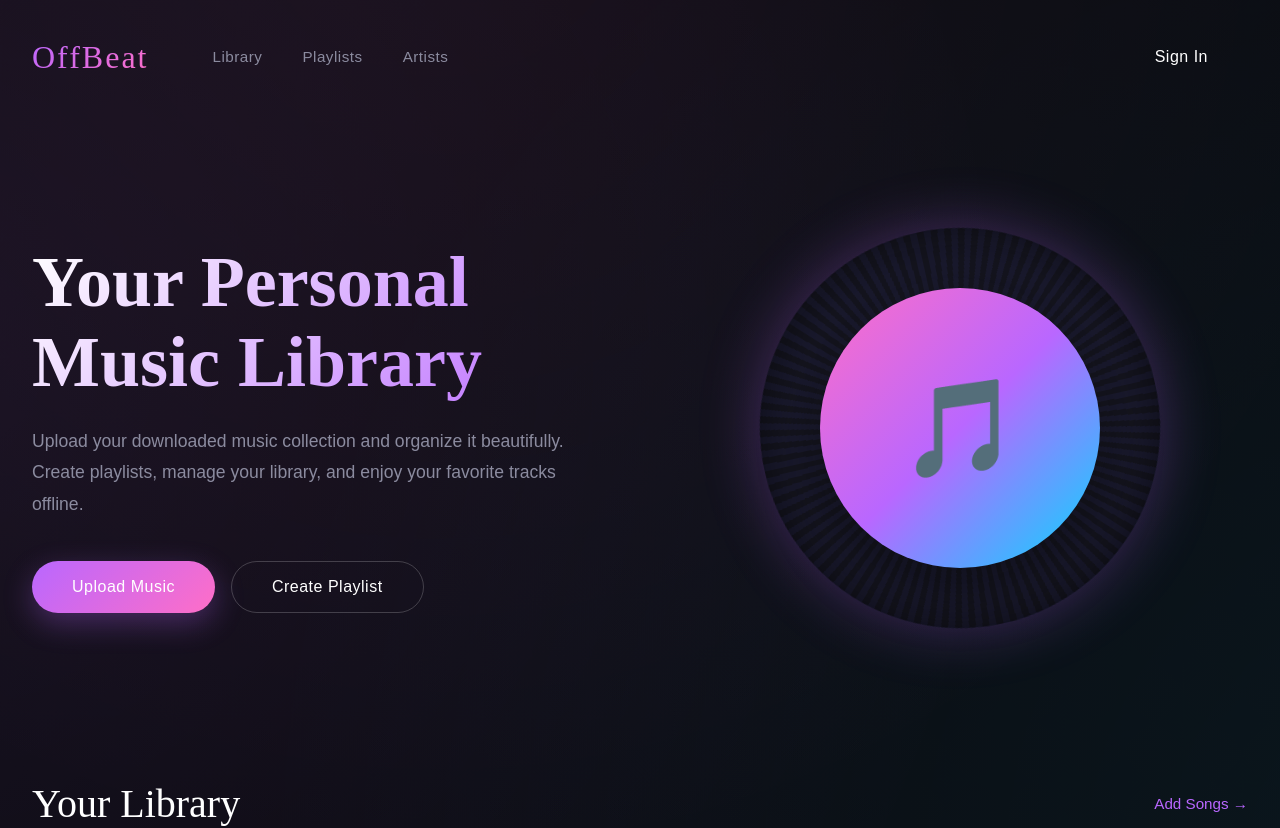
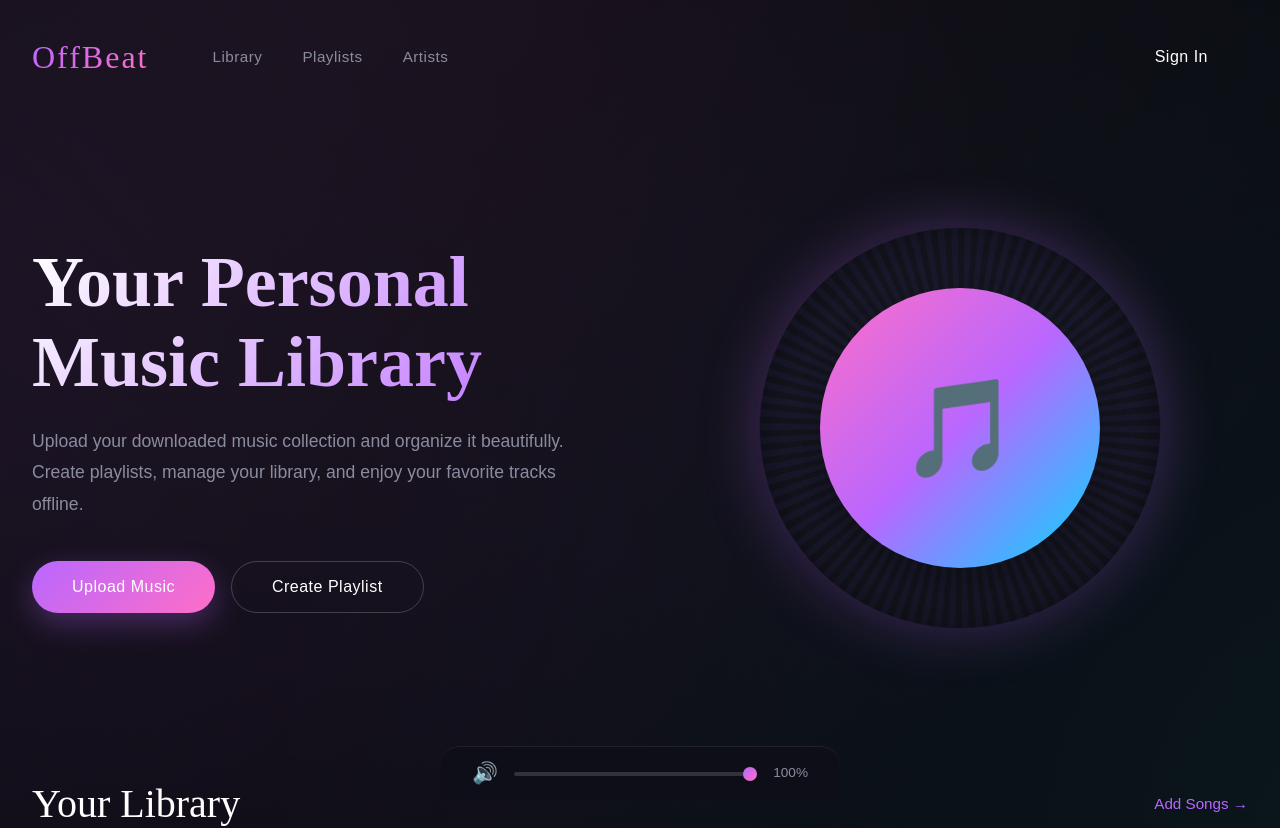
Before and after one commit to TrentGeno/MusicAppCapstoneSpr26, a React (Vite) app in the folder frontend/: page / in a window 1280 px wide. Shown: the top 828 px of the page. Built offline with nearby package versions, Linux system fonts and the light colour scheme.

Commit message:
Adding a mute button and volume slider

```diff
--- a/frontend/src/App.css
+++ b/frontend/src/App.css
@@ -438,6 +438,59 @@ nav a:hover::after {
     background: var(--bg-card);
     border-radius: 20px;
     border: 1px dashed rgba(255, 255, 255, 0.1);
+}
+.soundbar {
+  position: fixed;
+  bottom: 0;
+  left: 0;
+  width: 100%;
+  background: rgba(15, 15, 25, 0.95);
+  backdrop-filter: blur(20px);
+  border-top: 1px solid rgba(255, 255, 255, 0.08);
+  padding: 1rem 2rem;
+  display: flex;
+  align-items: center;
+  gap: 1rem;
+  z-index: 999;
+  max-width: 400px;
+  left: 50%;
+  transform: translateX(-50%);
+  border-radius: 20px 20px 0 0;
+}
+
+.mute-btn {
+  background: none;
+  border: none;
+  cursor: pointer;
+  font-size: 1.3rem;
+  padding: 0;
+  line-height: 1;
+}
+
+.volume-slider {
+  flex: 1;
+  -webkit-appearance: none;
+  height: 4px;
+  border-radius: 2px;
+  background: rgba(255, 255, 255, 0.15);
+  outline: none;
+  cursor: pointer;
+}
+
+.volume-slider::-webkit-slider-thumb {
+  -webkit-appearance: none;
+  width: 14px;
+  height: 14px;
+  border-radius: 50%;
+  background: linear-gradient(135deg, var(--accent-purple), var(--accent-pink));
+  cursor: pointer;
+}
+
+.volume-label {
+  color: var(--text-secondary);
+  font-size: 0.85rem;
+  min-width: 35px;
+  text-align: right;
 }
 
 .empty-icon {
--- a/frontend/src/App.jsx
+++ b/frontend/src/App.jsx
@@ -11,6 +11,8 @@ export default function OffBeat() {
   const [signInData, setSignInData] = useState({ email: '', password: '' });
   const [playlistData, setPlaylistData] = useState({ name: '', description: '' });
   const [isDragging, setIsDragging] = useState(false);
+  const [volume, setVolume] = useState(1);
+  const [isMuted, setIsMuted] = useState(false);
 
 
   // Modal functions
@@ -35,6 +37,32 @@ export default function OffBeat() {
       alert('Sign in failed. Please check your credentials.');
     }
   };
+
+  // Volume control
+    const toggleMute = () => {
+      if (isMuted) {
+        const unmuteVolume = Math.min(volume, 0.75);
+        setVolume(unmuteVolume);
+        setIsMuted(false);
+        library.forEach(song => {
+          song.audio.muted = false;
+          song.audio.volume = unmuteVolume;
+        });
+      } else {
+        setIsMuted(true);
+        library.forEach(song => { song.audio.muted = true; });
+      }
+    };
+
+
+
+
+
+    const changeVolume = (value) => {
+      setVolume(value);
+      setIsMuted(value === 0);
+      library.forEach(song => { song.audio.volume = value; });
+    };
 
   // File handling
   const handleFiles = (files) => {
@@ -475,6 +503,22 @@ export default function OffBeat() {
         </div>
       )}
 
+      <div className="soundbar">
+        <button className="mute-btn" onClick={toggleMute}>
+          {isMuted || volume === 0 ? '🔇' : volume < 0.5 ? '🔉' : '🔊'}
+        </button>
+        <input
+          type="range"
+          min="0"
+          max="1"
+          step="0.01"
+          value={isMuted ? 0 : volume}
+          onChange={(e) => changeVolume(parseFloat(e.target.value))}
+          className="volume-slider"
+        />
+        <span className="volume-label">{Math.round((isMuted ? 0 : volume) * 100)}%</span>
+        </div>
+
       {/* Upload Modal */}
       {activeModal === 'upload' && (
         <div className="modal" onClick={(e) => e.target === e.currentTarget && closeModal()}>
```
Also changed, not shown: 1 other file (tests, documents, lock files or other folders).
